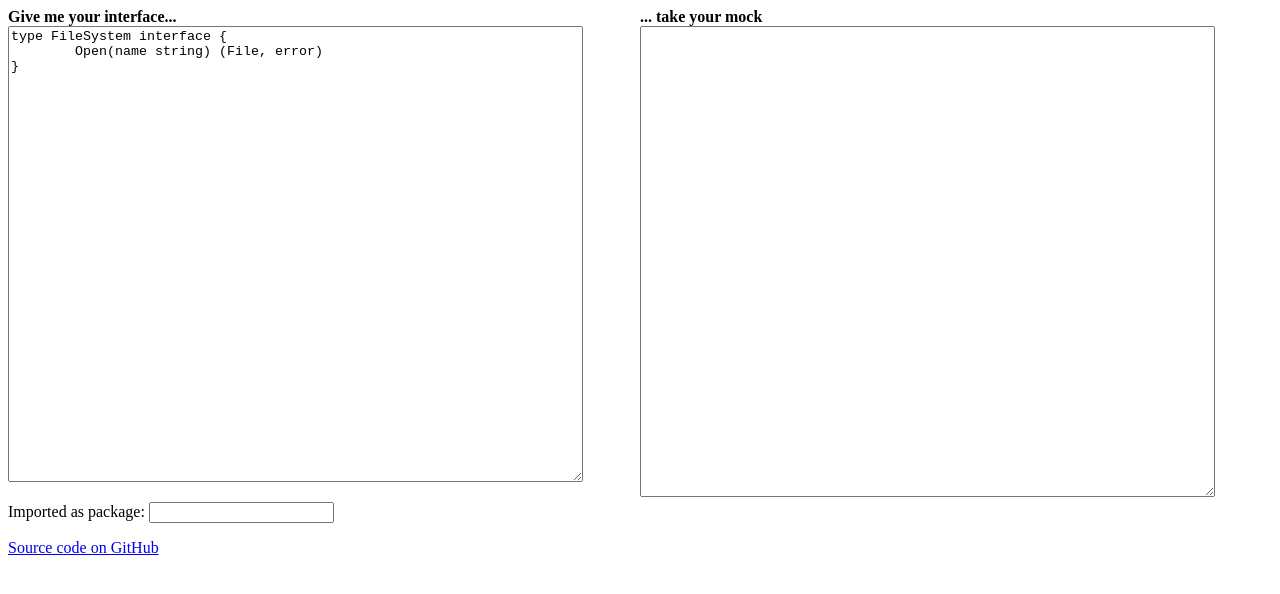
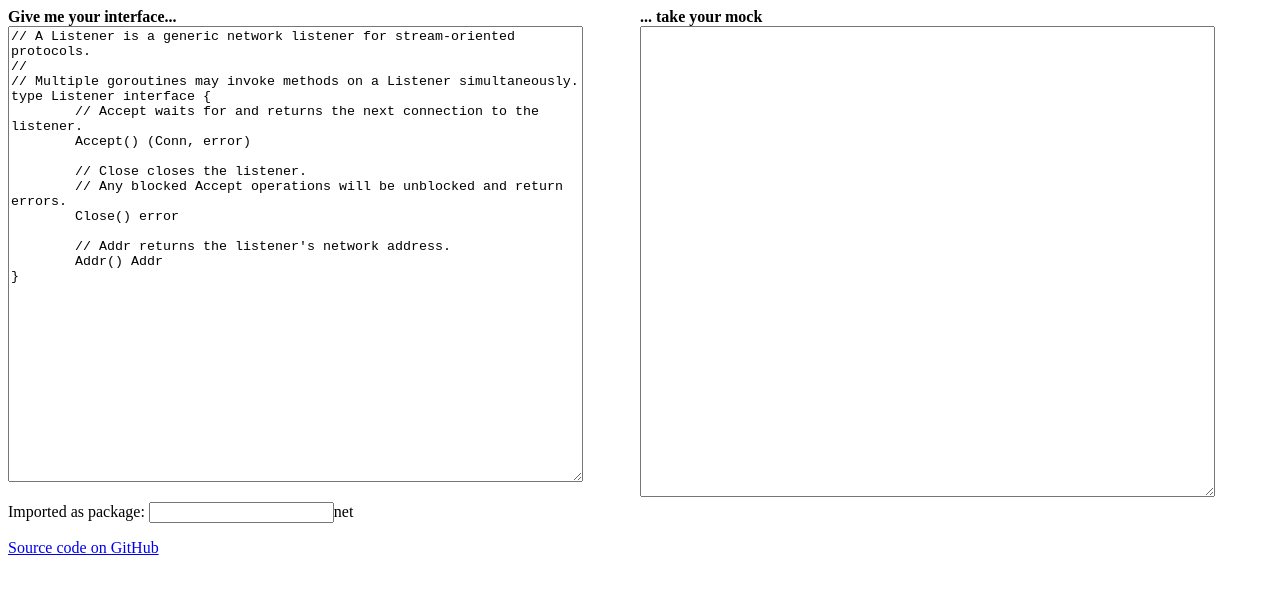
Before and after one commit to tcard/instamock.tcardenas.me, a plain HTML site: page index.html in a window 1280 px wide. Drawn offline with Linux system fonts and the light colour scheme; no server answers.

Commit message:
Use net.Listener as an example.

```diff
--- a/index.html
+++ b/index.html
@@ -11,12 +11,23 @@
 <div style="width: 50%; float: left;">
 <strong>Give me your interface...</strong>
 <textarea id="input-code" style="width: 90%; font-family: monospace;" rows="30">
-type FileSystem interface {
-	Open(name string) (File, error)
+// A Listener is a generic network listener for stream-oriented protocols.
+//
+// Multiple goroutines may invoke methods on a Listener simultaneously.
+type Listener interface {
+	// Accept waits for and returns the next connection to the listener.
+	Accept() (Conn, error)
+
+	// Close closes the listener.
+	// Any blocked Accept operations will be unblocked and return errors.
+	Close() error
+
+	// Addr returns the listener's network address.
+	Addr() Addr
 }
 </textarea>
 
-<p>Imported as package: <input type="text" id="pkg-name"></p>
+<p>Imported as package: <input type="text" id="pkg-name">net</p>
 
 </div>
 
```
